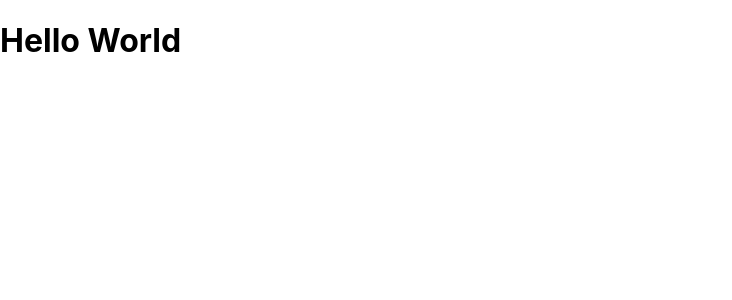
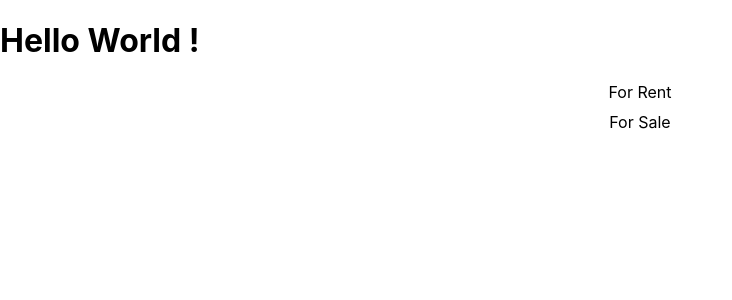
Before and after one commit to ganeshmajhi/reactrealestateapp, a Next.js app: page / in a window 1280 px wide. Shown: the top 300 px of the page, without its empty margins (0-732 px from the left). Built offline with nearby package versions, Linux system fonts and the light colour scheme.

Commit message:
added banner component

```diff
--- a/pages/index.js
+++ b/pages/index.js
@@ -1,9 +1,18 @@
 import Link from 'next/link';
 import Image from 'next/image';
-import {FLex, Box, Buttom, Text, StylesProvider } from '@chakra-ui/react';
+import {Flex, Box, Buttom, Text, StylesProvider } from '@chakra-ui/react';
 
+const Banner =({ purpose })=>(
+<Flex flexWrap="wrap" justifyContent="center" alignitems="center" m="10">
+  {purpose}
+</Flex>
+)
 export default function Home() {
   return (
-    <h1>Hello World</h1>
+    <div>
+    <h1>Hello World !</h1>
+    <Banner purpose={'For Rent'}/>
+    <Banner purpose={'For Sale'}/>
+    </div>
   )
 }
```
